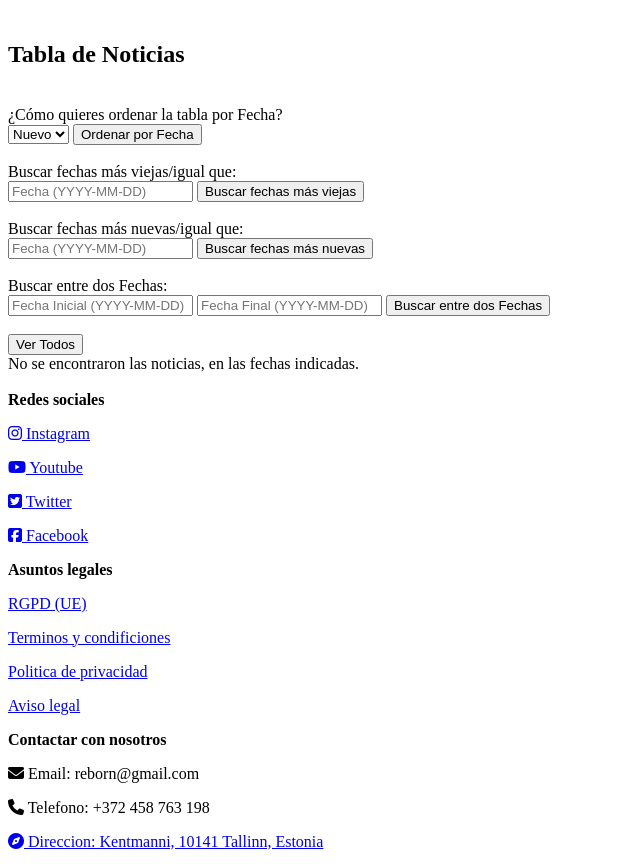
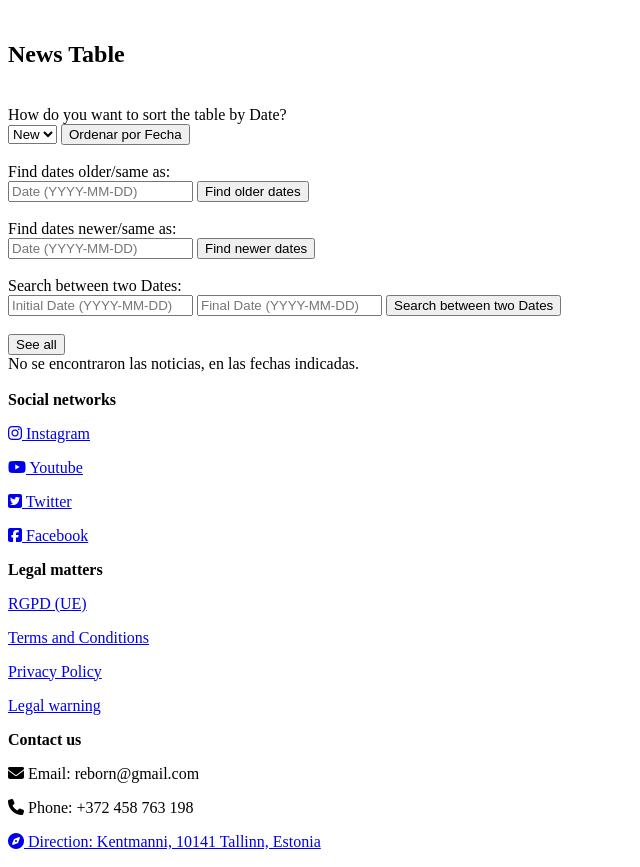
Before and after one commit to Gorka2385443264/Taldeak-6, a PHP site: page /index.php in a window 1280 px wide. Shown: the part 1864-2731 px from the top of the page, without its empty margins (0-640 px from the left). Run offline with PHP 8.4, Linux system fonts and the light colour scheme; data that the repository does not hold is empty; some libraries are stand-ins or nearby versions.

Commit message:
Index ING

```diff
--- a/index.php
+++ b/index.php
@@ -47,11 +47,11 @@ $result = $conn->query($sql);
     <link rel="shortcut icon" href="../../../../public/Argazkiak/phonix.png">
     <script src="https://kit.fontawesome.com/7f605dc8fe.js" crossorigin="anonymous"></script>
     <link rel="stylesheet" href="../../../css/index.css">
-    <title>Inicio</title>
+    <title>Beginning</title>
 </head>
 <body>
     <div class="oferta">
-        <p>¡Oferta!</p>
+        <p>¡Offer!</p>
     </div>
     <a href="https://www.goierrieskola.eus/es/">
         <img class="goierri" src="../../../../public/Argazkiak/goierri-logo.png" alt="Goierri Logo" href="https://www.goierrieskola.eus/es/">
@@ -64,12 +64,12 @@ $result = $conn->query($sql);
                 <nav>
                     <ul>
                         <li><a href="#" id="selected"></a></li>
-                        <li><a href="../../supplies/idiomas/esp/informazioa.html" id="informazioa">Informacion</a></li>
-                        <li><a href="../../supplies/idiomas/esp/produktuak.php">Productos</a></li>
-                        <li><a href="#">Idiomas</a>
+                        <li><a href="../../supplies/idiomas/eng/informazioa.html" id="informazioa">Information</a></li>
+                        <li><a href="../../supplies/idiomas/eng/produktuak.php">Products</a></li>
+                        <li><a href="#">Languages</a>
                             <ul>
-                                <li><a href="../eusk/index.php">Euskera</a></li>
-                                <li><a href="../eng/index.php">Ingles</a></li>
+                                <li><a href="../esp/index.php">Spanish</a></li>
+                                <li><a href="../eusk/index.php">Baskque</a></li>
                             </ul>
                         </li>
                     </ul>
@@ -79,7 +79,7 @@ $result = $conn->query($sql);
     </header>
     <br>
     <div class="tituloa">
-    <h2>Tendencias <i class="fa-solid fa-fire"></i></h2>
+    <h2>Trending <i class="fa-solid fa-fire"></i></h2>
    <div class="productos">
         <div class="producto_1"><a class="produktuak_esteka" href="#">
             <i class="fa-solid fa-fire"></i>MSI MPG B550 GAMING PLUS
@@ -110,31 +110,31 @@ $result = $conn->query($sql);
     </div>
     <!---LA PARTE DE LAS NEWS DE LA PAGINA-->
     <br>
-    <h2>Tabla de Noticias</h2><br>
+    <h2>News Table</h2><br>
 
 
     <form method="post">
-        <label for="ordenar">¿Cómo quieres ordenar la tabla por Fecha?</label><br>
+        <label for="ordenar">How do you want to sort the table by Date?</label><br>
         <select name="orden">
-            <option value="ASC">Nuevo</option>
-            <option value="DESC">Viejo</option>
+            <option value="ASC">New</option>
+            <option value="DESC">Old</option>
         </select>
         <input type="submit" name="ordenar_fecha" value="Ordenar por Fecha"><br><br>
 
-        <label for="buscar_fecha_vieja">Buscar fechas más viejas/igual que:</label><br>
-          <input class="input_texto" type="text" name="fecha_ingresada_vieja" placeholder="Fecha (YYYY-MM-DD)">
-    <input type="submit" name="buscar_mas_vieja" value="Buscar fechas más viejas"><br><br>
+        <label for="buscar_fecha_vieja">Find dates older/same as:</label><br>
+          <input class="input_texto" type="text" name="fecha_ingresada_vieja" placeholder="Date (YYYY-MM-DD)">
+    <input type="submit" name="buscar_mas_vieja" value="Find older dates"><br><br>
 
-    <label for="buscar_fecha_nueva">Buscar fechas más nuevas/igual que:</label><br>
-    <input class="input_texto" type="text" name="fecha_ingresada_nueva" placeholder="Fecha (YYYY-MM-DD)">
-    <input type="submit" name="buscar_mas_nueva" value="Buscar fechas más nuevas"><br><br>
+    <label for="buscar_fecha_nueva">Find dates newer/same as:</label><br>
+    <input class="input_texto" type="text" name="fecha_ingresada_nueva" placeholder="Date (YYYY-MM-DD)">
+    <input type="submit" name="buscar_mas_nueva" value="Find newer dates"><br><br>
 
-        <label for="buscar_entre_fechas">Buscar entre dos Fechas:</label><br>
-        <input class="input_texto" type="text" name="fecha_inicial" placeholder="Fecha Inicial (YYYY-MM-DD)">
-        <input class="input_texto" type="text" name="fecha_final" placeholder="Fecha Final (YYYY-MM-DD)">
-        <input type="submit" name="buscar_entre_fechas" value="Buscar entre dos Fechas"><br><br>
+        <label for="buscar_entre_fechas">Search between two Dates:</label><br>
+        <input class="input_texto" type="text" name="fecha_inicial" placeholder="Initial Date (YYYY-MM-DD)">
+        <input class="input_texto" type="text" name="fecha_final" placeholder="Final Date (YYYY-MM-DD)">
+        <input type="submit" name="buscar_entre_fechas" value="Search between two Dates"><br><br>
 
-        <input type="submit" name="ver_todos" value="Ver Todos">
+        <input type="submit" name="ver_todos" value="See all">
     </form>
 
     <?php
@@ -179,24 +179,24 @@ if ($result->num_rows > 0) {
     <footer>
         <div class="footer-content">
             <div class="left">
-                <strong>Redes sociales</strong>
+                <strong>Social networks</strong>
                 <p id="instagram"><a href="https://www.instagram.com/" target="_blank"> <i class="fab fa-instagram"></i> Instagram</a></p>
                 <p id="youtube"><a href="https://www.youtube.com/" target="_blank"> <i class="fab fa-youtube"></i> Youtube</a></p>
                 <p id="twitter"><a href="https://twitter.com/home" target="_blank"> <i class="fab fa-twitter-square"></i> Twitter</a></p>
                 <p id="facebook"><a href="https://www.facebook.com/" target="_blank"> <i class="fab fa-facebook-square"></i> Facebook</a></p>
             </div>
             <div class="center">
-               <strong>Asuntos legales</strong>
+               <strong>Legal matters</strong>
                 <p><a href="#">RGPD (UE)</a></p>
-                <p><a href="#">Terminos y condificiones</a></p>
-                <p><a href="#">Politica de privacidad</a></p>
-                <p><a href="#">Aviso legal</a></p>
+                <p><a href="#">Terms and Conditions</a></p>
+                <p><a href="#">Privacy Policy</a></p>
+                <p><a href="#">Legal warning</a></p>
                 </div>
             <div class="right">
-                <strong>Contactar con nosotros</strong>
+                <strong>Contact us</strong>
                 <p><i class="fa-solid fa-envelope"></i> Email: reborn@gmail.com</p>
-                <p><i class="fa-solid fa-phone"></i> Telefono: +372 458 763 198</p>
-                <p><a href="https://maps.app.goo.gl/XeUK7mCwxkADmLDj9" target="_blank"><i class="fa-solid fa-compass"></i> Direccion: Kentmanni, 10141 Tallinn, Estonia</a></p>
+                <p><i class="fa-solid fa-phone"></i> Phone: +372 458 763 198</p>
+                <p><a href="https://maps.app.goo.gl/XeUK7mCwxkADmLDj9" target="_blank"><i class="fa-solid fa-compass"></i> Direction: Kentmanni, 10141 Tallinn, Estonia</a></p>
             </div>
         </div>
     </footer>
```
